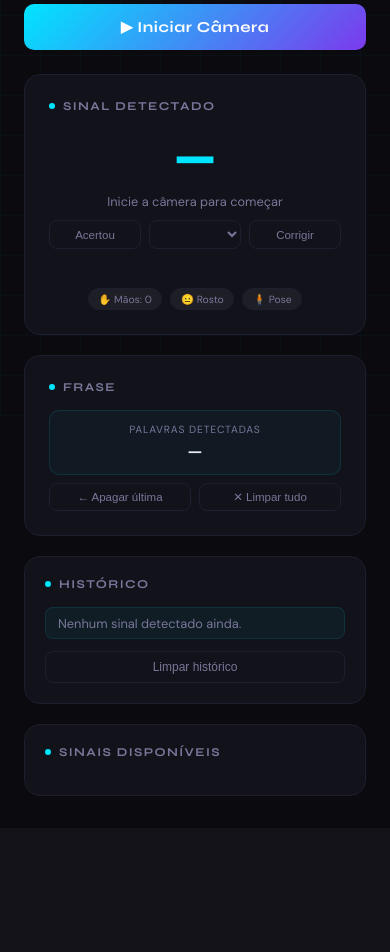
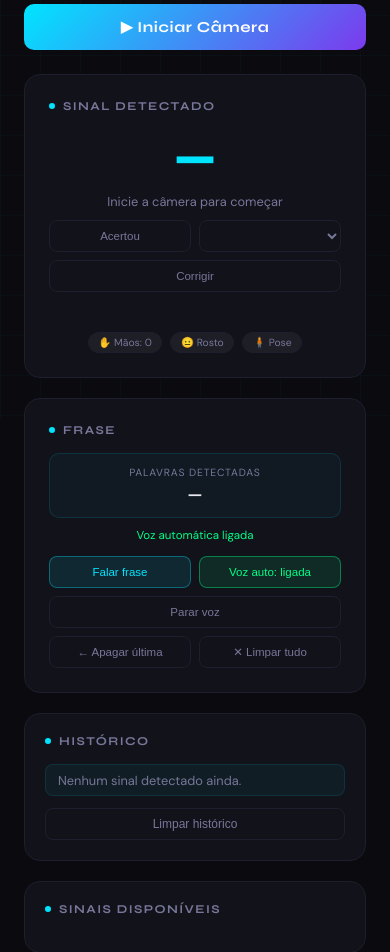
Before and after one commit to Julia-Gabriela/Projeto_Tradutor_de_Libras, a Flask app: page / in a window 390 px wide. Shown: the part 425-1377 px from the top of the page. Before the commit the page ends 1221 px from the top, so only its background shows below. Run offline with Flask 3, Linux system fonts and the light colour scheme; lists and menus that the app fills with data are empty; parts of the project's set-up code (start-up, migrations or seed data) failed here and were passed over.

Commit message:
Melhorias no back e no front

```diff
--- a/app.py
+++ b/app.py
@@ -20,6 +20,8 @@ ACESSAR:
 """
 
 import os
+os.environ.setdefault("TF_CPP_MIN_LOG_LEVEL", "2")
+
 import pickle
 import base64
 import threading
@@ -32,6 +34,8 @@ import mediapipe as mp
 import tensorflow as tf
 from flask import Flask, render_template, request, jsonify
 from collections import deque
+
+inicio_app = time.perf_counter()
 
 app = Flask(
     __name__,
@@ -61,6 +65,8 @@ DEBOUNCE_FRAMES = 10             # Frames para esperar antes de aceitar o mesmo
 MOVIMENTO_MINIMO = 0.0006       # Movimento mínimo para considerar que há sinal
 FRAMES_SEM_MAOS_TOLERANCIA = 4  # Evita resetar tudo quando o MediaPipe pisca por poucos frames
 MIN_FRAMES_VALIDOS_PREDICAO = 8
+CONFIANCA_REJEICAO_PROXIMA = 0.35
+MARGEM_REJEICAO_PROXIMA = 0.18
 FEEDBACK_CSV = os.path.join(DATA_DIR, "feedback_landmarks.csv")
 DEBUG_PREDICOES = False
 
@@ -76,6 +82,7 @@ historico_predicoes = deque(maxlen=JANELA_PREDICOES)
 ultimo_features = None
 debounce_counter = 0
 frames_sem_maos = 0
+ultimo_label_emitido = None
 ultima_seq_feedback = None
 ultimo_label_feedback = None
 ultima_conf_feedback = 0.0
@@ -96,13 +103,18 @@ ultimo_visual_face = []
 # CARREGAR MODELO
 # =========================
 print("Carregando modelo...")
+inicio_modelo = time.perf_counter()
 model = tf.keras.models.load_model(MODEL_PATH)
 
 with open(ENCODER_PATH, "rb") as f:
     le = pickle.load(f)
 
 labels = le.classes_.tolist()
-print(f"Modelo carregado! Sinais: {labels}")
+print(f"Modelo carregado em {time.perf_counter() - inicio_modelo:.2f}s! Sinais: {labels}")
+
+inicio_warmup = time.perf_counter()
+model.predict(np.zeros((1, MAX_FRAMES, N_FEATURES), dtype=np.float32), verbose=0)
+print(f"Modelo aquecido em {time.perf_counter() - inicio_warmup:.2f}s.")
 
 # Carrega thresholds calibrados (se existir)
 thresholds_por_classe = {}
@@ -131,6 +143,16 @@ def get_margem_minima(label):
 
 def get_votos_necessarios(label):
     return VOTOS_MANUAIS.get(chave_label(label), VOTOS_NECESSARIOS)
+
+
+def deve_rejeitar_por_desconhecido(label_voto, segundo_label, segunda_conf, margem_voto):
+    if eh_label_rejeicao(label_voto):
+        return True
+    return (
+        eh_label_rejeicao(segundo_label) and
+        segunda_conf >= CONFIANCA_REJEICAO_PROXIMA and
+        margem_voto <= MARGEM_REJEICAO_PROXIMA
+    )
 
 # =========================
 # MEDIAPIPE
@@ -393,13 +415,14 @@ def salvar_feedback(label):
 # =========================
 
 def resetar_estado_inferencia():
-    global ultimo_features, debounce_counter, frames_sem_maos
+    global ultimo_features, debounce_counter, frames_sem_maos, ultimo_label_emitido
     global ultima_seq_feedback, ultimo_label_feedback, ultima_conf_feedback
     frame_buffer.clear()
     historico_predicoes.clear()
     ultimo_features = None
     debounce_counter = 0
     frames_sem_maos = 0
+    ultimo_label_emitido = None
     ultima_seq_feedback = None
     ultimo_label_feedback = None
     ultima_conf_feedback = 0.0
@@ -408,6 +431,16 @@ def resetar_estado_inferencia():
 @app.route("/")
 def index():
     return render_template("index.html", labels=labels)
+
+
+@app.route("/health")
+def health():
+    return jsonify({
+        "ok": True,
+        "labels": labels,
+        "modelo": os.path.basename(MODEL_PATH),
+        "uptime_s": round(time.perf_counter() - inicio_app, 2)
+    })
 
 
 @app.route("/reset", methods=["POST"])
@@ -442,6 +475,7 @@ def feedback():
 @app.route("/predict", methods=["POST"])
 def predict():
     global ultimo_features, debounce_counter, frames_sem_maos
+    global ultimo_label_emitido
     global ultima_seq_feedback, ultimo_label_feedback, ultima_conf_feedback
 
     data = request.get_json(silent=True) or {}
@@ -470,6 +504,7 @@ def predict():
         frame_buffer.clear()
         historico_predicoes.clear()
         ultimo_features = None
+        ultimo_label_emitido = None
         return jsonify({"label": None, "confidence": 0.0, "visual": visual, "debug": debug,
                         "waiting": "Mostre as mãos para a câmera."})
 
@@ -537,22 +572,29 @@ def predict():
     conf_voto = conf  # fallback seguro
 
     if resultado_voto:
-        label_voto, conf_voto, votos, margem_voto, _, _ = resultado_voto
+        label_voto, conf_voto, votos, margem_voto, segundo_label, segunda_conf = resultado_voto
         threshold = get_threshold(label_voto)
 
         margem_ajustada = get_margem_minima(label_voto)
         votos_necessarios = get_votos_necessarios(label_voto)
+        rejeitar_por_desconhecido = deve_rejeitar_por_desconhecido(
+            label_voto, segundo_label, segunda_conf, margem_voto
+        )
+        repeticao_do_mesmo_sinal = label_voto == ultimo_label_emitido
 
         aceitar = (
             votos >= votos_necessarios and
             conf_voto >= threshold and
             margem_voto >= margem_ajustada and
             movimento_seq > MOVIMENTO_MINIMO * 2 and
-            debounce_counter == 0
+            debounce_counter == 0 and
+            not rejeitar_por_desconhecido and
+            not repeticao_do_mesmo_sinal
         )
 
         if aceitar:
-            label_final = None if eh_label_rejeicao(label_voto) else label_voto
+            label_final = label_voto
+            ultimo_label_emitido = label_voto
             debounce_counter = DEBOUNCE_FRAMES
             # Reseta buffer parcialmente para permitir próximo sinal
             for _ in range(MAX_FRAMES // 2):
@@ -565,8 +607,10 @@ def predict():
         f"margem {margem * 100:.0f}% | mov {movimento_seq:.4f}"
     )
     if resultado_voto and not label_final:
-        if eh_label_rejeicao(label_voto):
+        if deve_rejeitar_por_desconhecido(label_voto, segundo_label, segunda_conf, margem_voto):
             waiting_msg = "Gesto fora do vocabulário."
+        elif label_voto == ultimo_label_emitido:
+            waiting_msg = f"{label_voto} ja foi registrado. Troque de sinal ou abaixe as maos."
         else:
             waiting_msg += f" | voto {label_voto} {conf_voto * 100:.0f}%"
     if debounce_counter > 0 and not label_final:
@@ -585,7 +629,7 @@ def predict():
 
 if __name__ == "__main__":
     print("\n" + "=" * 50)
-    print("  Servidor iniciado!")
+    print(f"  Servidor iniciado em {time.perf_counter() - inicio_app:.2f}s!")
     print("  Acesse: http://localhost:5000")
     print("=" * 50 + "\n")
     app.run(debug=False, port=5000, threaded=False)
--- a/front/static/css/style.css
+++ b/front/static/css/style.css
@@ -61,6 +61,16 @@ h1 span { color:var(--accent); }
 .pulse { width:7px; height:7px; border-radius:50%; background:var(--muted); }
 .active .pulse { background:var(--green); animation:blink 1s infinite; }
 @keyframes blink { 0%,100%{opacity:1} 50%{opacity:.3} }
+
+.perf-panel {
+  position:absolute; top:.75rem; right:.75rem;
+  display:none; gap:.5rem; align-items:center; flex-wrap:wrap;
+  background:rgba(0,0,0,.7); backdrop-filter:blur(6px);
+  border:1px solid var(--border); border-radius:999px;
+  padding:.3rem .7rem; font-size:.65rem; color:var(--muted);
+}
+.perf-panel.visible { display:flex; }
+.perf-panel strong { color:var(--text); font-weight:700; }
 
 /* Barra de confiança em tempo real */
 .conf-bar-wrap {
@@ -150,10 +160,37 @@ h1 span { color:var(--accent); }
   flex:1; padding:.4rem; background:transparent;
   border:1px solid var(--border); border-radius:8px;
   font-size:.72rem; cursor:pointer; color:var(--muted); transition:.2s;
+  min-height:2rem;
 }
 .btn-mini:hover { border-color:var(--accent); color:var(--accent); }
+.btn-mini.primary {
+  background:rgba(0,229,255,.1);
+  border-color:rgba(0,229,255,.35);
+  color:var(--accent);
+}
+.btn-mini.active {
+  background:rgba(0,255,136,.1);
+  border-color:rgba(0,255,136,.4);
+  color:var(--green);
+}
 .btn-mini.danger:hover { border-color:var(--danger); color:var(--danger); }
+.voice-row { margin-top:.75rem; }
+.voice-status {
+  margin-top:.65rem;
+  font-size:.72rem;
+  color:var(--green);
+  min-height:1rem;
+}
 
 @media(max-width:740px) {
   .grid { grid-template-columns:1fr; }
+  .btn-row { flex-wrap:wrap; }
+  .btn-mini { min-width:7.5rem; }
+  .perf-panel {
+    left:.75rem;
+    right:.75rem;
+    top:2.8rem;
+    justify-content:space-between;
+    border-radius:8px;
+  }
 }
--- a/front/static/js/app.js
+++ b/front/static/js/app.js
@@ -12,6 +12,8 @@ let framesSemSinal = 0;
 let enviandoFrame = false;
 let ultimoLabelFeedback = null;
 let ultimaConfFeedback = 0;
+let ultimoFrameRecebidoEm = null;
+let fpsSuavizado = null;
 const FRAMES_PARA_LIMPAR_SINAL = 6;
 
 async function toggleCamera() {
@@ -42,6 +44,11 @@ function pararCamera() {
   document.getElementById('camStatus').classList.remove('active');
   document.getElementById('statusText').textContent = 'Câmera desligada';
   document.getElementById('confBarWrap').classList.remove('visible');
+  document.getElementById('perfPanel').classList.remove('visible');
+  ultimoFrameRecebidoEm = null;
+  fpsSuavizado = null;
+  document.getElementById('fpsValue').textContent = '--';
+  document.getElementById('latencyValue').textContent = '-- ms';
   limparSinalAtual();
   ultimoLabelFeedback = null;
   ultimaConfFeedback = 0;
@@ -80,6 +87,7 @@ async function enviarFrame() {
   overlay.height = video.clientHeight;
 
   const b64 = capturarFrame();
+  const inicioReq = performance.now();
   try {
     const res = await fetch('/predict', {
       method: 'POST',
@@ -87,6 +95,7 @@ async function enviarFrame() {
       body: JSON.stringify({ frame: b64 })
     });
     const data = await res.json();
+    data.client_latency_ms = performance.now() - inicioReq;
     processarResposta(data);
   } catch (e) {
     console.error('Erro ao enviar frame:', e);
@@ -96,6 +105,8 @@ async function enviarFrame() {
 }
 
 function processarResposta(data) {
+  atualizarPerformance(data.client_latency_ms);
+
   // Debug chips
   const maos = data.debug?.hands || 0;
   const rosto = data.debug?.face || false;
@@ -134,8 +145,8 @@ function processarResposta(data) {
     void el.offsetWidth;
     el.classList.add('flash');
 
-    adicionarHistorico(data.label, data.confidence);
-    adicionarFrase(data.label);
+    const fraseAtualizada = adicionarFrase(data.label);
+    if (fraseAtualizada) adicionarHistorico(data.label, data.confidence);
     ultimoLabelFeedback = data.label;
     ultimaConfFeedback = data.confidence || 0;
     document.getElementById('feedbackStatus').textContent =
@@ -157,6 +168,20 @@ function processarResposta(data) {
 
   // Desenha landmarks
   desenharLandmarks(data.visual || {});
+}
+
+function atualizarPerformance(latenciaMs) {
+  const agora = performance.now();
+  if (ultimoFrameRecebidoEm !== null) {
+    const delta = Math.max(agora - ultimoFrameRecebidoEm, 1);
+    const fpsAtual = 1000 / delta;
+    fpsSuavizado = fpsSuavizado === null ? fpsAtual : (fpsSuavizado * 0.8) + (fpsAtual * 0.2);
+  }
+  ultimoFrameRecebidoEm = agora;
+
+  document.getElementById('perfPanel').classList.add('visible');
+  document.getElementById('fpsValue').textContent = fpsSuavizado === null ? '--' : fpsSuavizado.toFixed(1);
+  document.getElementById('latencyValue').textContent = `${Math.round(latenciaMs)} ms`;
 }
 
 async function enviarFeedback(label) {
@@ -213,9 +238,16 @@ function adicionarHistorico(label, conf) {
 }
 
 function adicionarFrase(label) {
+  const ultimoLabel = frase.length > 0 ? frase[frase.length - 1] : null;
+  if (ultimoLabel === label) {
+    atualizarEstadoVoz('Sinal repetido ignorado na frase');
+    return false;
+  }
+
   frase.push(label);
   atualizarFrase();
   if (vozAutomatica) falarTexto(label);
+  return true;
 }
 
 function atualizarFrase() {
@@ -239,16 +271,43 @@ function falarTexto(texto) {
 }
 
 function falarFrase() {
-  falarTexto(frase.join(' '));
+  const texto = frase.join(' ').trim();
+  if (!texto) {
+    const status = document.getElementById('voiceStatus');
+    status.textContent = 'Nenhuma palavra na frase para falar.';
+    status.style.color = 'var(--warn)';
+    return;
+  }
+  falarTexto(texto);
+  atualizarEstadoVoz('Falando frase completa');
 }
 
 function alternarVoz() {
   vozAutomatica = !vozAutomatica;
+  atualizarEstadoVoz();
+}
+
+function pararVoz() {
+  if ('speechSynthesis' in window) window.speechSynthesis.cancel();
+  atualizarEstadoVoz('Voz interrompida');
+}
+
+function atualizarEstadoVoz(mensagemTemporaria) {
+  const btn = document.getElementById('btnVozAuto');
+  const status = document.getElementById('voiceStatus');
+
+  btn.textContent = vozAutomatica ? 'Voz auto: ligada' : 'Voz auto: desligada';
+  btn.classList.toggle('active', vozAutomatica);
+  btn.setAttribute('aria-pressed', vozAutomatica ? 'true' : 'false');
+
+  status.textContent = mensagemTemporaria || (vozAutomatica ? 'Voz automática ligada' : 'Voz automática desligada');
+  status.style.color = vozAutomatica ? 'var(--green)' : 'var(--muted)';
 }
 
 function limparFrase() {
   frase = [];
   atualizarFrase();
+  pararVoz();
 }
 
 function limparHistorico() {
@@ -296,3 +355,5 @@ function desenharLandmarks(visual) {
     });
   }
 }
+
+atualizarEstadoVoz();
--- a/front/templates/index.html
+++ b/front/templates/index.html
@@ -23,6 +23,10 @@
         <div class="cam-status" id="camStatus">
           <div class="pulse"></div>
           <span id="statusText">Câmera desligada</span>
+        </div>
+        <div class="perf-panel" id="perfPanel">
+          <span>FPS <strong id="fpsValue">--</strong></span>
+          <span>Latência <strong id="latencyValue">-- ms</strong></span>
         </div>
         <!-- Barra de confiança em tempo real -->
         <div class="conf-bar-wrap" id="confBarWrap">
@@ -67,6 +71,12 @@
           <div class="frase-label">Palavras detectadas</div>
           <div class="frase-texto" id="fraseTexto">—</div>
         </div>
+        <div class="voice-status" id="voiceStatus">Voz automática ligada</div>
+        <div class="btn-row voice-row">
+          <button class="btn-mini primary" onclick="falarFrase()">Falar frase</button>
+          <button class="btn-mini" id="btnVozAuto" onclick="alternarVoz()" aria-pressed="true">Voz auto: ligada</button>
+          <button class="btn-mini" onclick="pararVoz()">Parar voz</button>
+        </div>
         <div class="btn-row">
           <button class="btn-mini" onclick="removerUltima()">← Apagar última</button>
           <button class="btn-mini danger" onclick="limparFrase()">✕ Limpar tudo</button>
```
